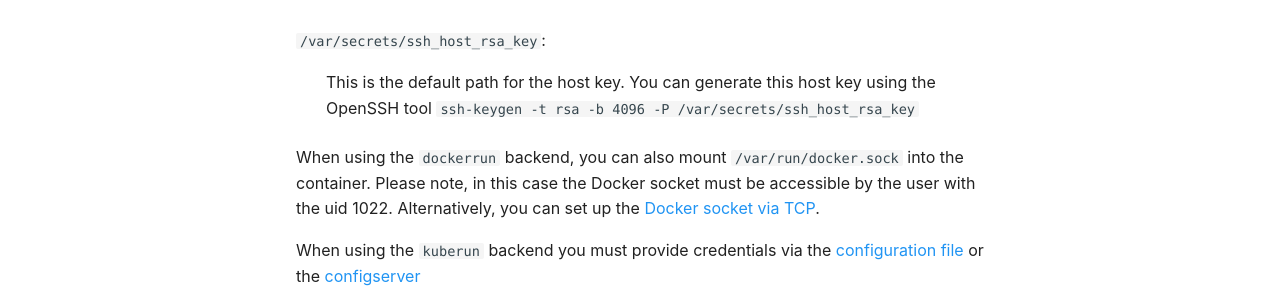
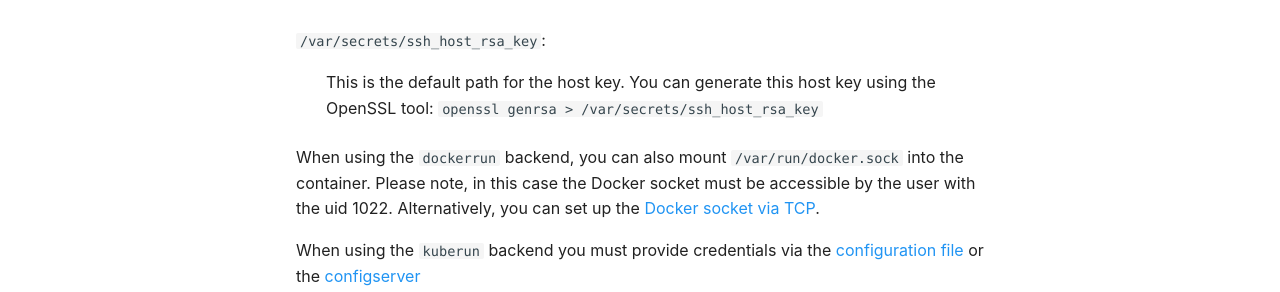
Before and after one commit to ContainerSSH/containerssh.github.io, an MkDocs documentation site: the page built from docs/getting-started/installation.md, in a window 1280 px wide and 1153 px high. Shown: the part 551-843 px from the top of the window. Built offline with MkDocs 1.6.1 and Material for MkDocs 9.7.7, drawn with Linux system fonts in a browser that asks for light colours; comment, search, counter and statistics services are not loaded.

Commit message:
Changed recommended host key generation tool to OpenSSL

```diff
--- a/docs/getting-started/installation.md
+++ b/docs/getting-started/installation.md
@@ -10,7 +10,7 @@ When running ContainerSSH in a containerized environment we recommend using the
 : This is the base [configuration file](../configuration/). Parts of it can be modified by the configuration server call.
 
 `/var/secrets/ssh_host_rsa_key`:
-: This is the default path for the host key. You can generate this host key using the OpenSSH tool `ssh-keygen -t rsa -b 4096 -P /var/secrets/ssh_host_rsa_key`
+: This is the default path for the host key. You can generate this host key using the OpenSSL tool: `openssl genrsa > /var/secrets/ssh_host_rsa_key`
 
 When using the `dockerrun` backend, you can also mount `/var/run/docker.sock` into the container. Please note, in this case the Docker socket must be accessible by the user with the uid 1022. Alternatively, you can set up the [Docker socket via TCP](https://docs.docker.com/engine/security/https/).
 
```
Also changed, not shown: docs/getting-started/configuration.md (+1 -1 lines).
